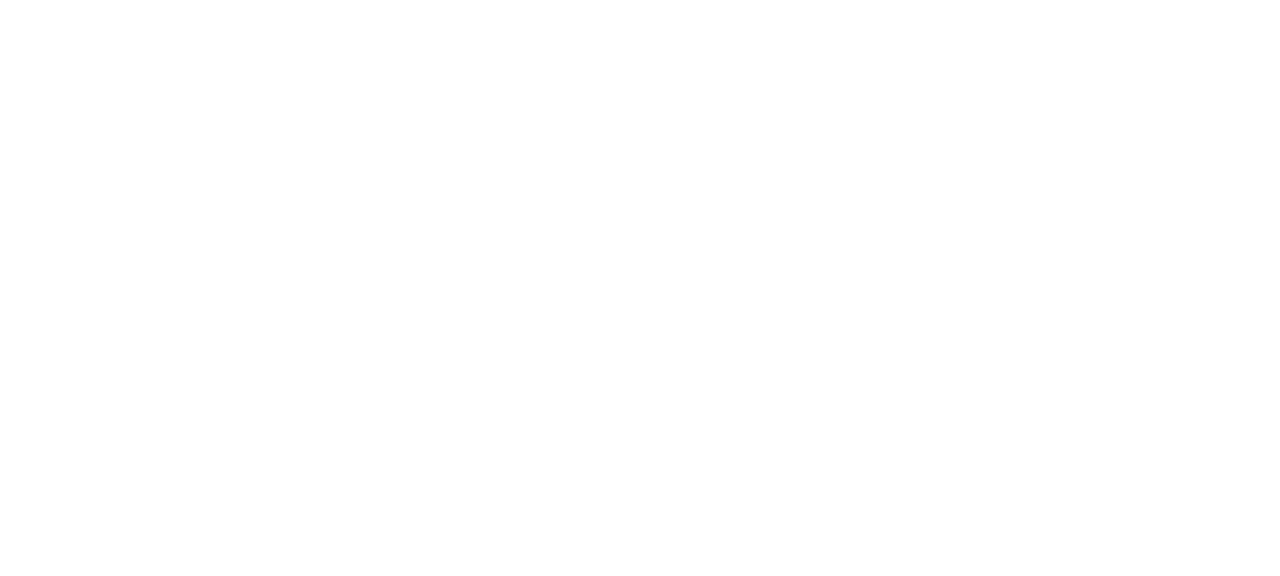
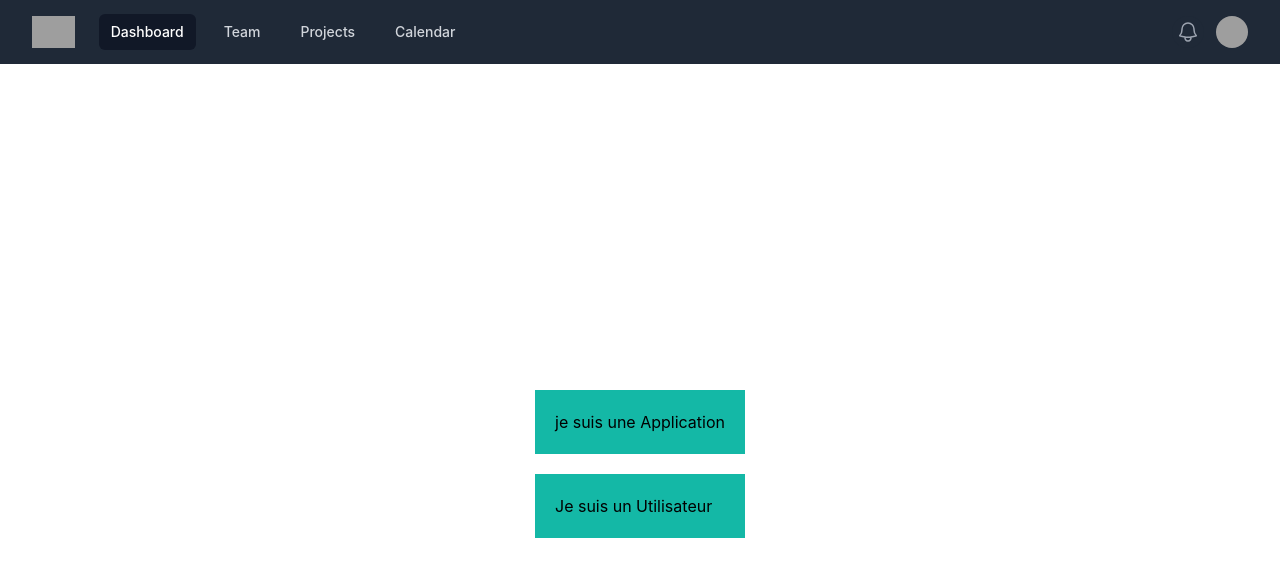
Before and after one commit to jiaad/UM-hetic, a React (Create React App) app in the folder frontend/: page / in a window 1280 px wide. Shown: the top 576 px of the page. Built offline with nearby package versions, Linux system fonts and the light colour scheme; grey boxes are pictures that could not be loaded; the HTML template or start-up script is replaced by a standard one.

Commit message:
setup routes

```diff
--- a/frontend/package.json
+++ b/frontend/package.json
@@ -3,6 +3,8 @@
   "version": "0.1.0",
   "private": true,
   "dependencies": {
+    "@headlessui/react": "^1.7.17",
+    "@heroicons/react": "^2.0.18",
     "@testing-library/jest-dom": "^5.17.0",
     "@testing-library/react": "^13.4.0",
     "@testing-library/user-event": "^13.5.0",
--- a/frontend/src/App.js
+++ b/frontend/src/App.js
@@ -2,22 +2,29 @@
 import Register from "./Components/company/register.jsx";
 import UserRegister from "./Components/company/register.jsx";
 import "./App.css";
+import Home from "./Components/home/Home.jsx";
+import Navbar from "./Components/Navbar.jsx";
+import CompanyIndex from "./Components/company/index.jsx";
+import UserIndex from "./Components/user/index.jsx";
 
 function App() {
   return (
+    <div className="grid">
+      <Navbar />
       <Routes>
-      <Route path="/" element={<p />}>
+        <Route path="/" element={<Home />}>
           <Route path="test" element={<p />} />
           <Route path="tasks" element={<p />} />
         </Route>
-      <Route path="/company" element={<Register />}>
+        <Route path="/company" element={<CompanyIndex />}>
           <Route path="register" element={<Register />} />
         </Route>
-      <Route path="/user" element={<p />}>
+        <Route path="/user" element={<UserIndex />}>
           <Route path="register" element={<UserRegister />} />
         </Route>
         <Route path="about" element={<p />} />
       </Routes>
+    </div>
   );
 }
 
--- /dev/null
+++ b/frontend/src/Components/Navbar.jsx
@@ -0,0 +1,169 @@
+import { Fragment } from "react";
+import { Disclosure, Menu, Transition } from "@headlessui/react";
+import { Bars3Icon, BellIcon, XMarkIcon } from "@heroicons/react/24/outline";
+import { Link } from "react-router-dom";
+
+const navigation = [
+  { name: "Dashboard", href: "#", current: true },
+  { name: "Team", href: "#", current: false },
+  { name: "Projects", href: "#", current: false },
+  { name: "Calendar", href: "#", current: false },
+];
+
+function classNames(...classes) {
+  return classes.filter(Boolean).join(" ");
+}
+
+export default function Navbar() {
+  return (
+    <Disclosure as="nav" className="bg-gray-800">
+      {({ open }) => (
+        <>
+          <div className="mx-auto max-w-7xl px-2 sm:px-6 lg:px-8">
+            <div className="relative flex h-16 items-center justify-between">
+              <div className="absolute inset-y-0 left-0 flex items-center sm:hidden">
+                {/* Mobile menu button*/}
+                <Disclosure.Button className="relative inline-flex items-center justify-center rounded-md p-2 text-gray-400 hover:bg-gray-700 hover:text-white focus:outline-none focus:ring-2 focus:ring-inset focus:ring-white">
+                  <span className="absolute -inset-0.5" />
+                  <span className="sr-only">Open main menu</span>
+                  {open ? (
+                    <XMarkIcon className="block h-6 w-6" aria-hidden="true" />
+                  ) : (
+                    <Bars3Icon className="block h-6 w-6" aria-hidden="true" />
+                  )}
+                </Disclosure.Button>
+              </div>
+              <div className="flex flex-1 items-center justify-center sm:items-stretch sm:justify-start">
+                <div className="flex flex-shrink-0 items-center">
+                  <Link to="/">
+                    <img
+                      className="h-8 w-auto"
+                      src="https://tailwindui.com/img/logos/mark.svg?color=indigo&shade=500"
+                      alt="Your Company"
+                    />
+                  </Link>
+                </div>
+                <div className="hidden sm:ml-6 sm:block">
+                  <div className="flex space-x-4">
+                    {navigation.map((item) => (
+                      <a
+                        key={item.name}
+                        href={item.href}
+                        className={classNames(
+                          item.current
+                            ? "bg-gray-900 text-white"
+                            : "text-gray-300 hover:bg-gray-700 hover:text-white",
+                          "rounded-md px-3 py-2 text-sm font-medium"
+                        )}
+                        aria-current={item.current ? "page" : undefined}
+                      >
+                        {item.name}
+                      </a>
+                    ))}
+                  </div>
+                </div>
+              </div>
+              <div className="absolute inset-y-0 right-0 flex items-center pr-2 sm:static sm:inset-auto sm:ml-6 sm:pr-0">
+                <button
+                  type="button"
+                  className="relative rounded-full bg-gray-800 p-1 text-gray-400 hover:text-white focus:outline-none focus:ring-2 focus:ring-white focus:ring-offset-2 focus:ring-offset-gray-800"
+                >
+                  <span className="absolute -inset-1.5" />
+                  <span className="sr-only">View notifications</span>
+                  <BellIcon className="h-6 w-6" aria-hidden="true" />
+                </button>
+
+                {/* Profile dropdown */}
+                <Menu as="div" className="relative ml-3">
+                  <div>
+                    <Menu.Button className="relative flex rounded-full bg-gray-800 text-sm focus:outline-none focus:ring-2 focus:ring-white focus:ring-offset-2 focus:ring-offset-gray-800">
+                      <span className="absolute -inset-1.5" />
+                      <span className="sr-only">Open user menu</span>
+                      <img
+                        className="h-8 w-8 rounded-full"
+                        src="https://images.unsplash.com/photo-1472099645785-5658abf4ff4e?ixlib=rb-1.2.1&ixid=eyJhcHBfaWQiOjEyMDd9&auto=format&fit=facearea&facepad=2&w=256&h=256&q=80"
+                        alt=""
+                      />
+                    </Menu.Button>
+                  </div>
+                  <Transition
+                    as={Fragment}
+                    enter="transition ease-out duration-100"
+                    enterFrom="transform opacity-0 scale-95"
+                    enterTo="transform opacity-100 scale-100"
+                    leave="transition ease-in duration-75"
+                    leaveFrom="transform opacity-100 scale-100"
+                    leaveTo="transform opacity-0 scale-95"
+                  >
+                    <Menu.Items className="absolute right-0 z-10 mt-2 w-48 origin-top-right rounded-md bg-white py-1 shadow-lg ring-1 ring-black ring-opacity-5 focus:outline-none">
+                      <Menu.Item>
+                        {({ active }) => (
+                          <a
+                            href="#"
+                            className={classNames(
+                              active ? "bg-gray-100" : "",
+                              "block px-4 py-2 text-sm text-gray-700"
+                            )}
+                          >
+                            Your Profile
+                          </a>
+                        )}
+                      </Menu.Item>
+                      <Menu.Item>
+                        {({ active }) => (
+                          <a
+                            href="#"
+                            className={classNames(
+                              active ? "bg-gray-100" : "",
+                              "block px-4 py-2 text-sm text-gray-700"
+                            )}
+                          >
+                            Settings
+                          </a>
+                        )}
+                      </Menu.Item>
+                      <Menu.Item>
+                        {({ active }) => (
+                          <a
+                            href="#"
+                            className={classNames(
+                              active ? "bg-gray-100" : "",
+                              "block px-4 py-2 text-sm text-gray-700"
+                            )}
+                          >
+                            Sign out
+                          </a>
+                        )}
+                      </Menu.Item>
+                    </Menu.Items>
+                  </Transition>
+                </Menu>
+              </div>
+            </div>
+          </div>
+
+          <Disclosure.Panel className="sm:hidden">
+            <div className="space-y-1 px-2 pb-3 pt-2">
+              {navigation.map((item) => (
+                <Disclosure.Button
+                  key={item.name}
+                  as="a"
+                  href={item.href}
+                  className={classNames(
+                    item.current
+                      ? "bg-gray-900 text-white"
+                      : "text-gray-300 hover:bg-gray-700 hover:text-white",
+                    "block rounded-md px-3 py-2 text-base font-medium"
+                  )}
+                  aria-current={item.current ? "page" : undefined}
+                >
+                  {item.name}
+                </Disclosure.Button>
+              ))}
+            </div>
+          </Disclosure.Panel>
+        </>
+      )}
+    </Disclosure>
+  );
+}
--- /dev/null
+++ b/frontend/src/Components/company/index.jsx
@@ -0,0 +1,5 @@
+import React from "react";
+
+export default function CompanyIndex() {
+  return <div>index company</div>;
+}
--- /dev/null
+++ b/frontend/src/Components/home/Home.jsx
@@ -0,0 +1,18 @@
+import { Link } from "react-router-dom";
+
+export default function Home() {
+  return (
+    <section>
+      <article className="grid place-content-center h-[100vh]">
+        <div className="flex flex-col gap-5">
+          <div className="bg-teal-500 p-5">
+            <Link to={"/company"}>je suis une Application</Link>
+          </div>
+          <div className="bg-teal-500 p-5">
+            <Link to={"/user"}>Je suis un Utilisateur</Link>
+          </div>
+        </div>
+      </article>
+    </section>
+  );
+}
--- /dev/null
+++ b/frontend/src/Components/user/index.jsx
@@ -0,0 +1,7 @@
+import React from 'react'
+
+export default function UserIndex() {
+  return (
+    <div>index user</div>
+  )
+}
--- a/frontend/src/index.css
+++ b/frontend/src/index.css
@@ -1,3 +1,7 @@
+@tailwind base;
+@tailwind components;
+@tailwind utilities;
+
 body {
   margin: 0;
   font-family: -apple-system, BlinkMacSystemFont, 'Segoe UI', 'Roboto', 'Oxygen',
--- a/frontend/tailwind.config.js
+++ b/frontend/tailwind.config.js
@@ -1,6 +1,8 @@
 /** @type {import('tailwindcss').Config} */
 module.exports = {
-  content: [],
+  content: [
+    "./src/**/*.{js,jsx,ts,tsx}",
+  ],
   theme: {
     extend: {},
   },
```
Lines whose indentation alone changed are shown as unchanged.
